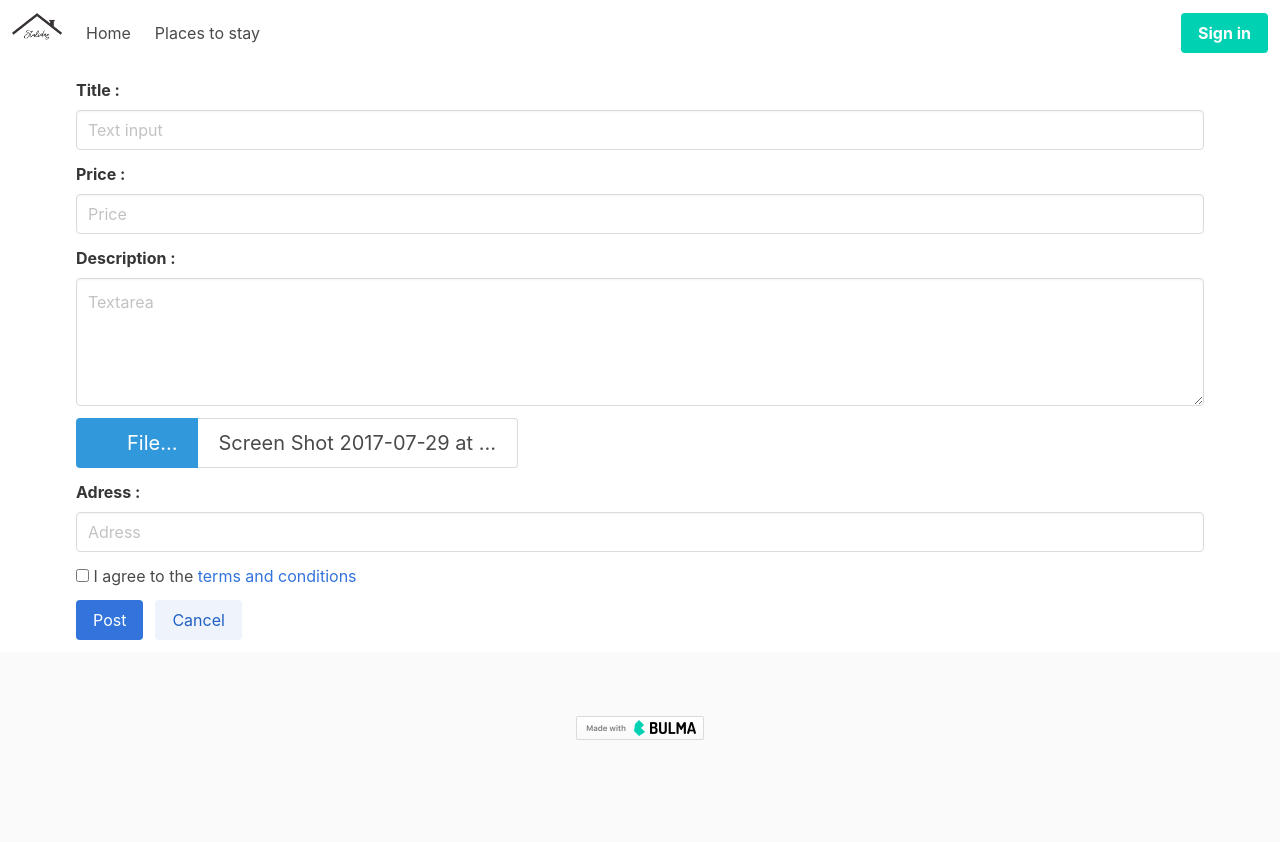
After one commit to CindyBlanc/Cours_php, a PHP site: page /post.php in a window 1280 px wide. The commit adds this page. Run offline with PHP 8.4, Linux system fonts and the light colour scheme.

Commit message:
Commit de fin de journée du ' nov

```diff
--- a/includes/config.php
+++ b/includes/config.php
@@ -1,4 +1,5 @@
 <?php
+
 /*
     $servername = 'localhost';
     $username = 'root';
@@ -24,7 +25,6 @@
             //On définit le mode d'erreur de PDO sur Exception
             $conn->setAttribute(PDO::ATTR_ERRMODE, PDO::ERRMODE_EXCEPTION);
             session_start();
-            echo 'Connexion réussie';
         } catch (PDOException $e) {
             echo 'Erreur : '.$e->getMessage();
         }
--- /dev/null
+++ b/includes/functions.php
@@ -0,0 +1,80 @@
+<?php
+
+require 'includes/config.php';
+
+function inscription($email_su, $pass_su, $repass_su)
+{
+    global $conn;
+    $sql = "SELECT * FROM users WHERE email = '{$email_su}'";
+    $res = $conn->query($sql);
+    $count = $res->fetchColumn();
+
+    if (!$count) {
+        if ($pass_su === $repass_su) {
+            try {
+                $pass_su = password_hash($pass_su, PASSWORD_DEFAULT);
+                $sth = $conn->prepare('INSERT INTO users (email,password) VALUES (:email, :password)');
+                $sth->bindValue(':email', $email_su);
+                $sth->bindValue(':password', $pass_su);
+                $sth->execute();
+
+                echo "L'utilisateur a bien été enregistré !";
+            } catch (PDOException $e) {
+                echo 'Error'.$e->getMEssage();
+            }
+        } else {
+            echo '<div class="notification is-danger is-light"><button class="delete"></button> Les mots de passe ne concordent pas !';
+        }
+    } elseif ($count > 0) {
+        echo '<div class="notification is-danger is-light"><button class="delete"></button> Cette adresse existe déjà ! </div>';
+    }
+}
+
+function connexion($email_login, $pass_login)
+{
+    global $conn;
+    $sql = "SELECT * FROM users WHERE email = '{$email_login}'";
+    $res = $conn->query($sql);
+    $user = $res->fetch(PDO::FETCH_ASSOC);
+    if ($user) {
+        $db_pass = $user['password'];
+        if (password_verify($pass_login, $db_pass)) {
+            $_SESSION['email'] = $user['email'];
+            $_SESSION['id'] = $user['id'];
+            header('Location: index.php?');
+        } else {
+            echo '<div class="notification is-danger is-light"><button class="delete"></button>Mot de passe erroné !</div>';
+        }
+    } else {
+        echo '<div class="notification is-danger is-light"><button class="delete"></button> Cet utilisateur n\'existe pas ! </div>';
+    }
+}
+
+// Fonction poutr testpost.php
+
+function ajoutProduits($title, $content, $address, $price, $city, $author)
+{
+    global $conn;
+    // Vérification du prix (doit être un entier, et inférieur à 1 million d'euros)
+    if (is_int($price) && $price > 0 && $price < 1000000) {
+        // Utilisation du try/catch pour capturer les erreurs PDO/SQL
+        try {
+            // Création de la requête avec tous les champs du formulaire
+            $sth = $conn->prepare('INSERT INTO adverts (title,content,address,city,price,author) VALUES (:title, :content, :address, :city, :price, :author)');
+            $sth->bindValue(':title', $title, PDO::PARAM_STR);
+            $sth->bindValue(':content', $content, PDO::PARAM_STR);
+            $sth->bindValue(':address', $address, PDO::PARAM_STR);
+            $sth->bindValue(':city', $city, PDO::PARAM_STR);
+            $sth->bindValue(':price', $price, PDO::PARAM_INT);
+            $sth->bindValue(':author', $author, PDO::PARAM_INT);
+
+            // Affichage conditionnel du message de réussite
+            if ($sth->execute()) {
+                echo "<div class='alert alert-success'> Votre article a été ajouté à la base de données </div>";
+                header('Location: profil.php?');
+            }
+        } catch (PDOException $e) {
+            echo 'Error: '.$e->getMessage();
+        }
+    }
+}
--- a/includes/header.php
+++ b/includes/header.php
@@ -1,5 +1,6 @@
 <?php
-require 'includes/config.php';
+require 'includes/functions.php';
+
 ?>
 
 <!DOCTYPE html>
@@ -14,3 +15,68 @@ require 'includes/config.php';
 </head>
 
 <body>
+    <nav class="navbar" role="navigation" aria-label="main navigation">
+        <div class="navbar-brand">
+            <a class="navbar-item" href="index.php">
+                <img src="images/stuliday-logo-dark.png" width=50 height=50>
+            </a>
+
+            <a role="button" class="navbar-burger burger" aria-label="menu" aria-expanded="false"
+                data-target="navbarBasicExample">
+                <span aria-hidden="true"></span>
+                <span aria-hidden="true"></span>
+                <span aria-hidden="true"></span>
+            </a>
+        </div>
+
+        <div id="navbarBasicExample" class="navbar-menu">
+            <div class="navbar-start">
+                <a class="navbar-item" href="index.php">
+                    Home
+                </a>
+
+                <a class="navbar-item" href="places.php">
+                    Places to stay
+                </a>
+
+
+            </div>
+
+            <div class="navbar-end">
+                <?php
+            if (!empty($_SESSION)) {
+                ?>
+                <div class="navbar-item has-dropdown is-hoverable">
+                    <a class="navbar-link">
+                        User name
+                    </a>
+
+                    <div class="navbar-dropdown">
+                        <a class="navbar-item" href="profil.php">
+                            Profile page
+                        </a>
+                        <a class="navbar-item" href="post.php">
+                            Create a new ad
+                        </a>
+                        <hr class="navbar-divider">
+                        <a class="navbar-item" href="?logout">
+                            Disconnect
+                        </a>
+                    </div>
+                </div>
+                <?php
+            } else {
+                ?>
+                <div class=" navbar-item">
+                    <div class="buttons">
+                        <a class="button is-primary" href="signin.php">
+                            <strong>Sign in</strong>
+                        </a>
+                    </div>
+                </div>
+                <?php
+            }
+        ?>
+            </div>
+        </div>
+    </nav>
--- a/index.php
+++ b/index.php
@@ -1,7 +1,7 @@
 <?php
 
 require 'includes/header.php';
-require 'includes/navbar.php';
+$title = 'Accueil - Stuliday';
 
   // if (!isset($content)) {
   //     $content = '
--- /dev/null
+++ b/post.php
@@ -0,0 +1,81 @@
+<?php
+require 'includes/header.php';
+$title = 'Post - Stuliday';
+
+?>
+
+<div class="container">
+    <h2></h2>
+    <div class="column">
+
+        <div class="field">
+            <label class="label">Title :</label>
+            <div class="control">
+                <input class="input" type="text" placeholder="Text input">
+            </div>
+        </div>
+
+        <div class="field">
+            <label class="label">Price :</label>
+            <div class="control">
+                <input class="input" type="text" placeholder="Price">
+            </div>
+        </div>
+
+        <div class="field">
+            <label class="label">Description :</label>
+            <div class="control">
+                <textarea class="textarea" placeholder="Textarea"></textarea>
+            </div>
+        </div>
+
+        <div class="field">
+            <div class="file is-medium has-name is-info">
+                <label class="file-label">
+                    <input class="file-input" type="file" name="resume">
+                    <span class="file-cta">
+                        <span class="file-icon">
+                            <i class="fas fa-upload"></i>
+                        </span>
+                        <span class="file-label">
+                            File…
+                        </span>
+                    </span>
+                    <span class="file-name">
+                        Screen Shot 2017-07-29 at 15.54.25.png
+                    </span>
+                </label>
+            </div>
+        </div>
+
+        <div class="field">
+            <label class="label">Adress :</label>
+            <div class="control">
+                <input class="input" type="text" placeholder="Adress">
+            </div>
+        </div>
+
+
+
+        <div class="field">
+            <div class="control">
+                <label class="checkbox">
+                    <input type="checkbox">
+                    I agree to the <a href="#">terms and conditions</a>
+                </label>
+            </div>
+        </div>
+
+        <div class="field is-grouped">
+            <div class="control">
+                <button class="button is-link">Post</button>
+            </div>
+            <div class="control">
+                <button class="button is-link is-light">Cancel</button>
+            </div>
+        </div>
+    </div>
+</div>
+
+<?php
+require 'includes/footer.php';
```
Also changed, not shown: includes/navbar.php (deleted, +0 -65 lines), places.php (added, +13 -0 lines), process.php (added, +24 -0 lines), profil.php (added, +51 -0 lines), signin.php (+5 -39 lines), testpost.php (added, +44 -0 lines).
